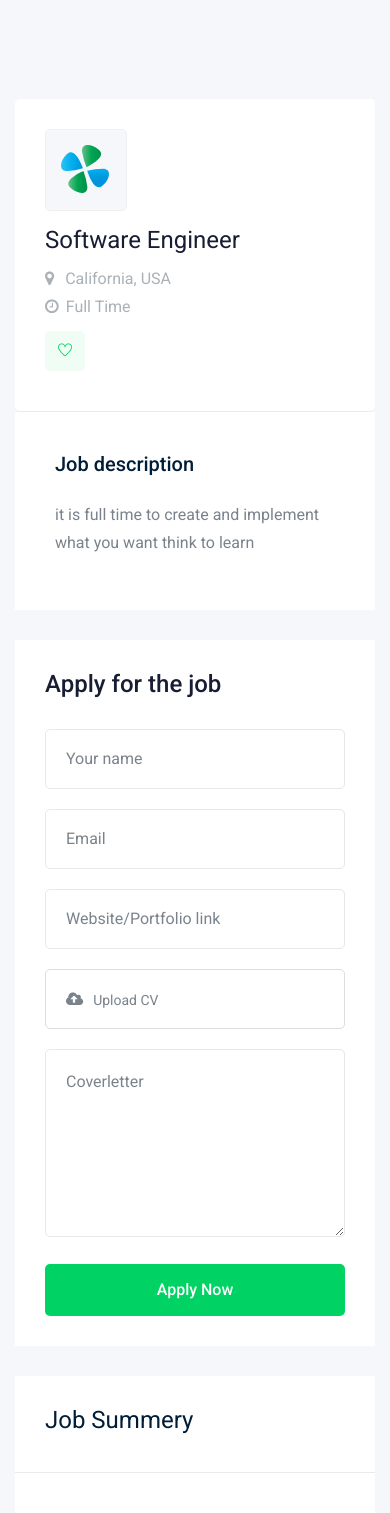
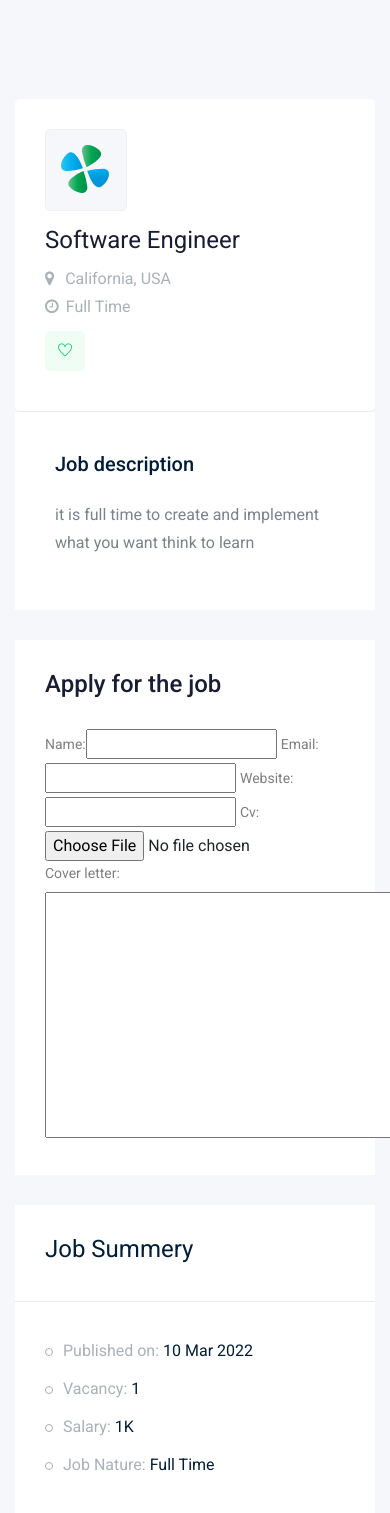
Before and after one commit to Mohamed-Gamal-Mubarek/jop-board, a Django app: a page that uses job-board/job/templates/job/job_details.html in a window 390 px wide; the page is wider, and only the part inside the window is pictured. Shown: the part 247-1760 px from the top of that part. Run offline with Django 3.2, Linux system fonts and the light colour scheme; data comes from the database, SQL or seed files in the repository; some libraries are stand-ins or nearby versions.

Commit message:
create form and installed bootstrap4 library

```diff
--- a/job-board/job/forms.py
+++ b/job-board/job/forms.py
@@ -0,0 +1,9 @@
+
+from django import forms
+from .models import Apply
+
+
+class ApplyForm(forms.ModelForm):
+    class Meta:
+        model = Apply
+        fields = ['name', 'email', 'website', 'cv', 'cover_letter']
--- a/job-board/job/templates/job/job_details.html
+++ b/job-board/job/templates/job/job_details.html
@@ -87,50 +87,8 @@
                 <!-- FORM APPLY -->
                 <div class="apply_job_form white-bg">
                     <h4>Apply for the job</h4>
-                    <form action="#">
-                        <div class="row">
-                            <div class="col-md-6">
-                                <div class="input_field">
-                                    <input type="text" placeholder="Your name" />
-                                </div>
-                            </div>
-                            <div class="col-md-6">
-                                <div class="input_field">
-                                    <input type="text" placeholder="Email" />
-                                </div>
-                            </div>
-                            <div class="col-md-12">
-                                <div class="input_field">
-                                    <input type="text" placeholder="Website/Portfolio link" />
-                                </div>
-                            </div>
-                            <div class="col-md-12">
-                                <div class="input-group">
-                                    <div class="input-group-prepend">
-                                        <button type="button" id="inputGroupFileAddon03">
-                                            <i class="fa fa-cloud-upload" aria-hidden="true"></i>
-                                        </button>
-                                    </div>
-                                    <div class="custom-file">
-                                        <input type="file" class="custom-file-input" id="inputGroupFile03"
-                                            aria-describedby="inputGroupFileAddon03" />
-                                        <label class="custom-file-label" for="inputGroupFile03">Upload CV</label>
-                                    </div>
-                                </div>
-                            </div>
-                            <div class="col-md-12">
-                                <div class="input_field">
-                                    <textarea name="#" id="" cols="30" rows="10" placeholder="Coverletter"></textarea>
-                                </div>
-                            </div>
-                            <div class="col-md-12">
-                                <div class="submit_btn">
-                                    <button class="boxed-btn3 w-100" type="submit">
-                                        Apply Now
-                                    </button>
-                                </div>
-                            </div>
-                        </div>
+                    <form action="#" method="POST" enctype="multipart/form-data">
+                        {{ form }}
                     </form>
                 </div>
                 <!-- FORM APPLY -->
--- a/job-board/job/views.py
+++ b/job-board/job/views.py
@@ -1,4 +1,5 @@
 from django.core.paginator import Paginator
+from .forms import ApplyForm
 from django.http import HttpResponse
 from django.shortcuts import render
 
@@ -30,5 +31,12 @@ def jop_details(request, slug):
     # return( HttpResponse(f"this wil be an one job details by this {id}"))
     # job = Job.objects.get(id=id) GET BY ID
     job = Job.objects.get(slug=slug) # GET BY SLUG
-    context = {"Job": job}
+
+    # CLIENT CLICK ON THE BUTTON IN THE PAGE DETAILS JOB
+    if request.method == 'POST':
+        pass
+    else:
+        form = ApplyForm()
+
+    context = {"Job": job, 'form':form}
     return (render(request, 'job/job_details.html', context))
--- a/job-board/project/settings.py
+++ b/job-board/project/settings.py
@@ -38,6 +38,7 @@ INSTALLED_APPS = [
     'django.contrib.messages',
     'django.contrib.staticfiles',
     'job',
+    "bootstrap4",
 ]
 
 MIDDLEWARE = [
```
Also changed, not shown: 2 other files.
